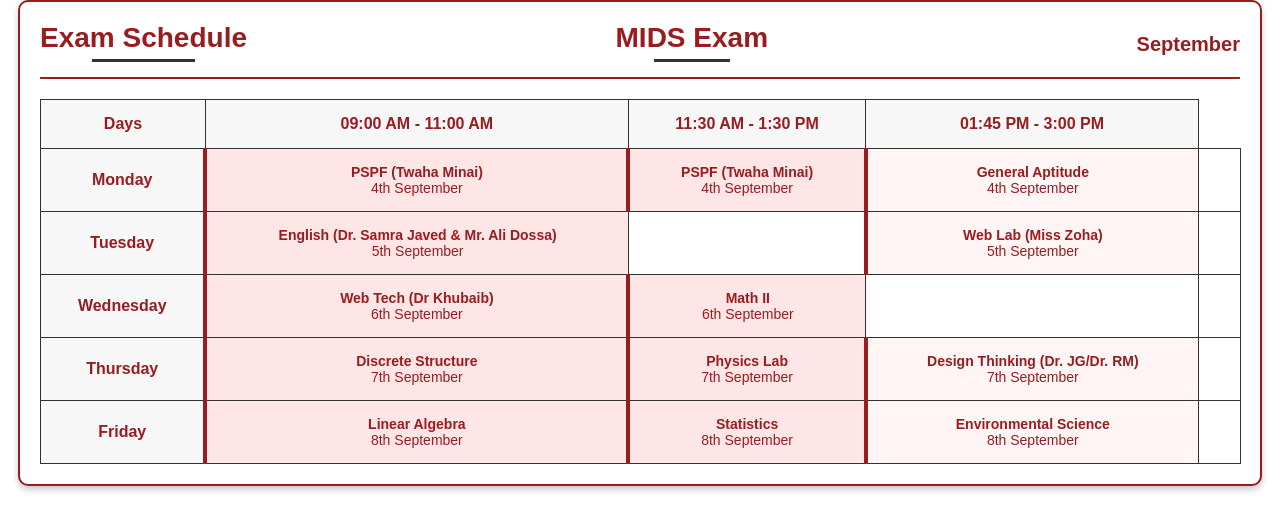
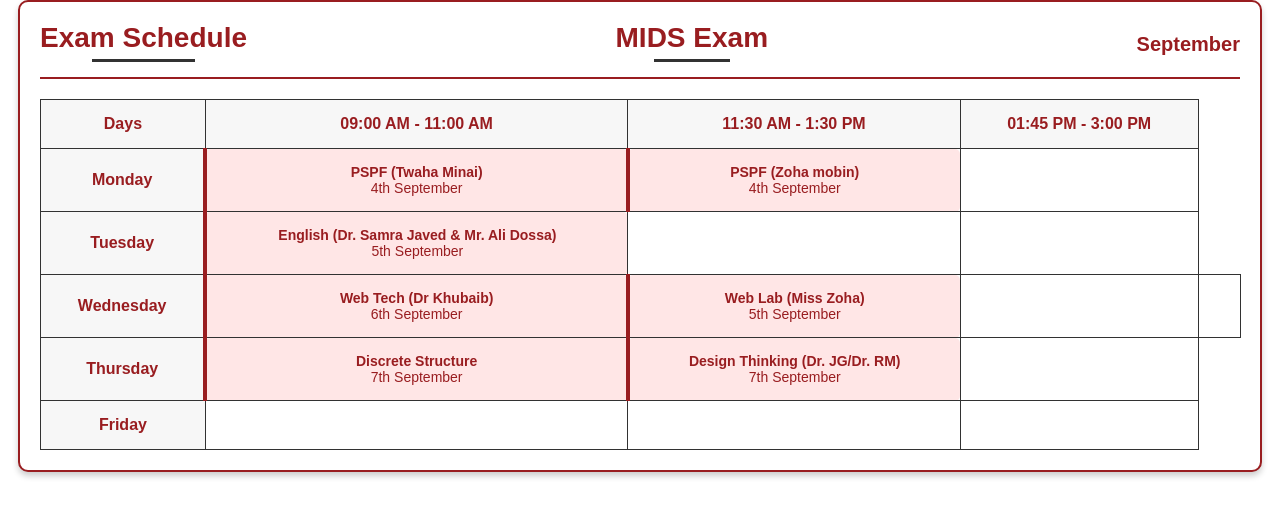
Before and after one commit to ZohaMobin/gutech-studentportal, a React (Create React App) app: page / in a window 1280 px wide. Shown: the top 530 px of the page. Built offline with nearby package versions, Linux system fonts and the light colour scheme.

Commit message:
Commiting

```diff
--- a/src/Components/Exam Schedual/ExamSchedule.js
+++ b/src/Components/Exam Schedual/ExamSchedule.js
@@ -9,8 +9,7 @@ const ExamSchedule = () => {
         day: "Monday",
         slots: [
           { time: "09:00 AM - 11:00 AM", subject: "PSPF (Twaha Minai)", date: "4th September" },
-          { time: "11:30 AM - 1:30 PM", subject: "PSPF (Twaha Minai)", date: "4th September" },
-          { time: "01:45 PM - 3:00 PM", subject: "General Aptitude", date: "4th September" },
+          { time: "11:30 AM - 1:30 PM", subject: "PSPF (Zoha mobin)", date: "4th September" },
           { time: "", subject: "", date: "" },
         ],
       },
@@ -19,7 +18,7 @@ const ExamSchedule = () => {
         slots: [
           { time: "09:00 AM - 11:00 AM", subject: "English (Dr. Samra Javed & Mr. Ali Dossa)", date: "5th September" },
           { time: "11:30 AM - 1:30 PM", subject: "", date: "" },
-          { time: "01:45 PM - 3:00 PM", subject: "Web Lab (Miss Zoha)", date: "5th September" },
+
           { time: "", subject: "", date: "" },
         ],
       },
@@ -27,8 +26,8 @@ const ExamSchedule = () => {
         day: "Wednesday",
         slots: [
           { time: "09:00 AM - 11:00 AM", subject: "Web Tech (Dr Khubaib)", date: "6th September" },
-          { time: "11:30 AM - 1:30 PM", subject: "Math II", date: "6th September" },
-          { time: "01:45 PM - 3:00 PM", subject: "", date: "" },
+          { time: "01:45 PM - 3:00 PM", subject: "Web Lab (Miss Zoha)", date: "5th September" },
+          { time: "", subject: "", date: "" },
           { time: "", subject: "", date: "" },
         ],
       },
@@ -36,7 +35,6 @@ const ExamSchedule = () => {
         day: "Thursday",
         slots: [
           { time: "09:00 AM - 11:00 AM", subject: "Discrete Structure", date: "7th September" },
-          { time: "11:30 AM - 1:30 PM", subject: "Physics Lab", date: "7th September" },
           { time: "01:45 PM - 3:00 PM", subject: "Design Thinking (Dr. JG/Dr. RM)", date: "7th September" },
           { time: "", subject: "", date: "" },
         ],
@@ -44,9 +42,9 @@ const ExamSchedule = () => {
       {
         day: "Friday",
         slots: [
-          { time: "09:00 AM - 11:00 AM", subject: "Linear Algebra", date: "8th September" },
-          { time: "11:30 AM - 1:30 PM", subject: "Statistics", date: "8th September" },
-          { time: "01:45 PM - 3:00 PM", subject: "Environmental Science", date: "8th September" },
+
+          { time: "", subject: "", date: "" },
+          { time: "", subject: "", date: "" },
           { time: "", subject: "", date: "" },
         ],
       },
```
